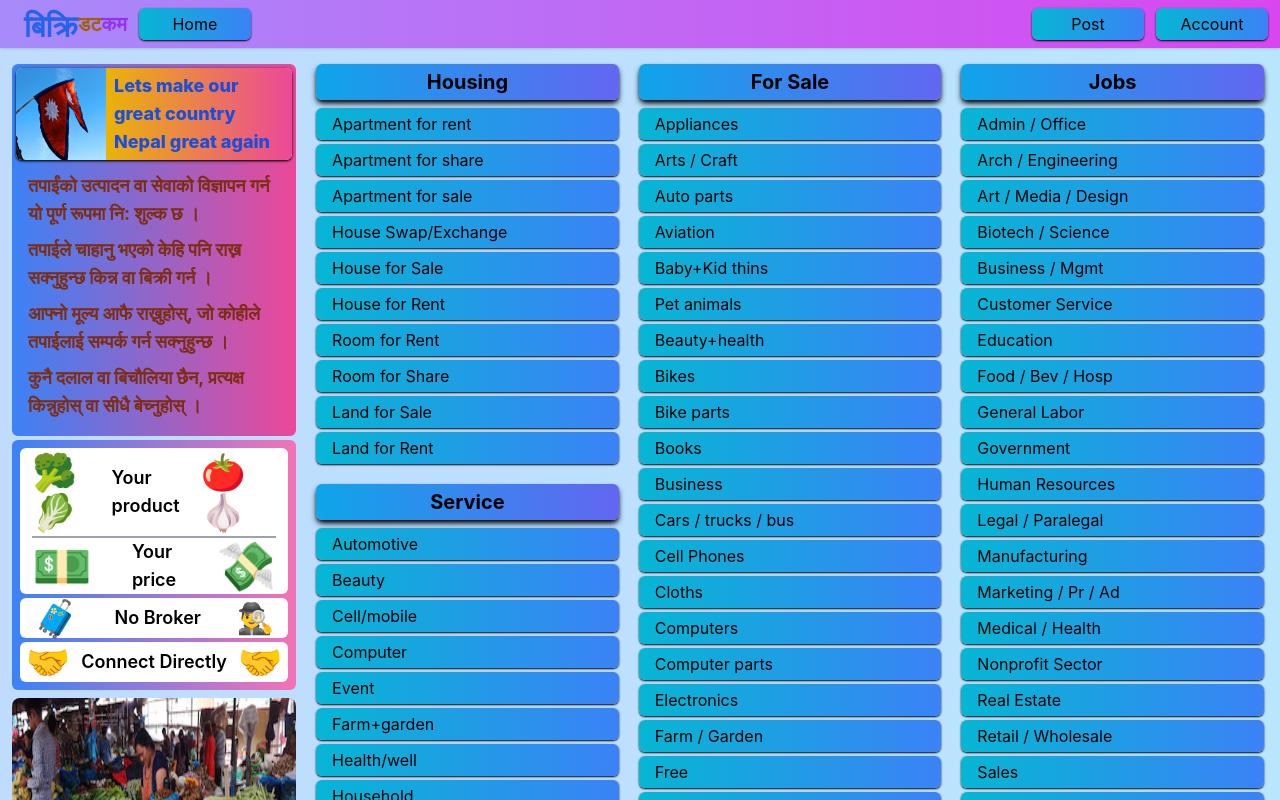
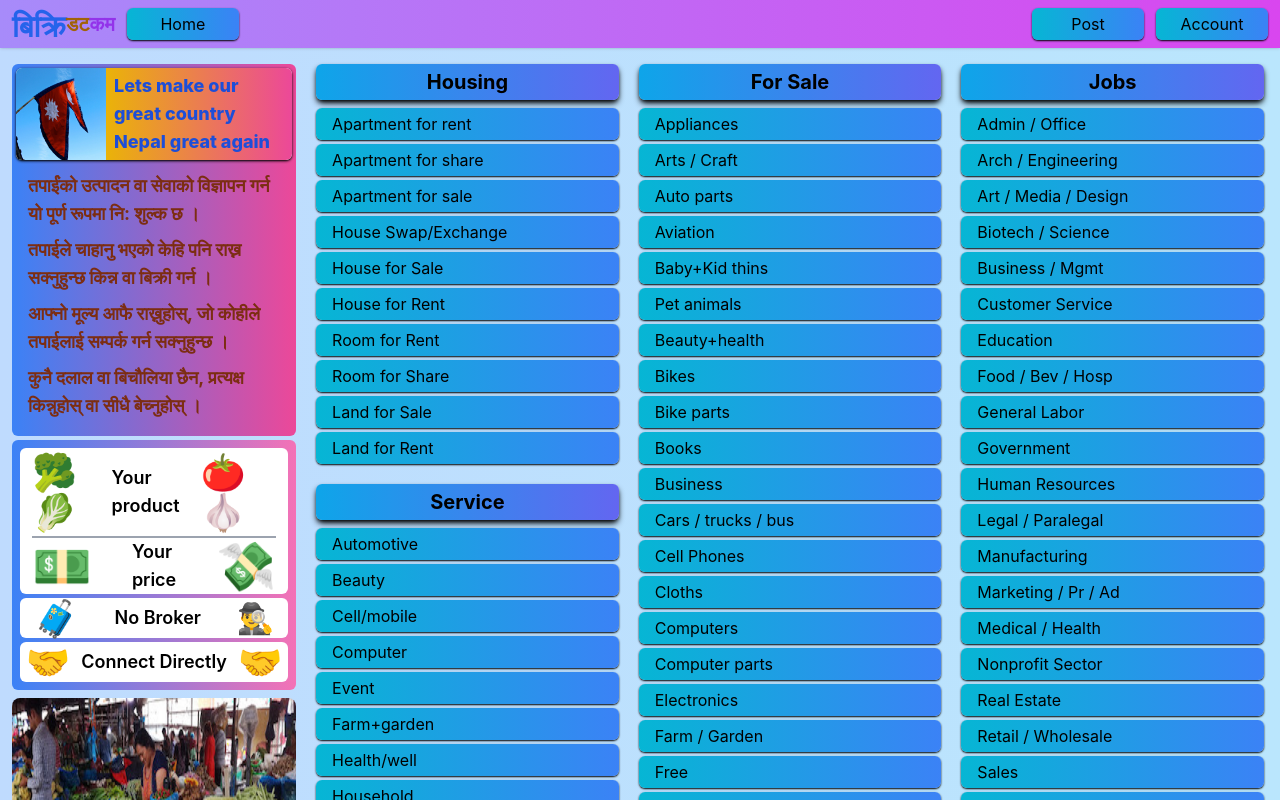
Before and after one commit to Ubartaula/bikri_dot_com, a React (Create React App) app: page / in a window 1280 px wide. Shown: the top 800 px of the page. Built offline with nearby package versions, Linux system fonts and the light colour scheme.

Commit message:
pl reduced

```diff
--- a/src/component/Navbar.jsx
+++ b/src/component/Navbar.jsx
@@ -23,7 +23,7 @@
   return (
     <div className="flex items-center justify-between min-h-[3rem] max-h-[3rem] fixed top-0 right-0 left-0 z-50 w-[100vw]  bg-gradient-to-r from-violet-400 to-fuchsia-500 cursor-pointer transition-all duration-300 hover:shadow   shadow-black">
       <div className="flex flex-row items-center">
-        <div className="flex flex-row items-center pl-6">
+        <div className="flex flex-row items-center pl-3">
           <p className="text-blue-600 text-3xl pt-1 font-bold">बिक्रि</p>
           <p className="text-yellow-700 text-xl font-bold ">डट</p>
           <p className="text-purple-600 text-xl font-bold">कम </p>
```
